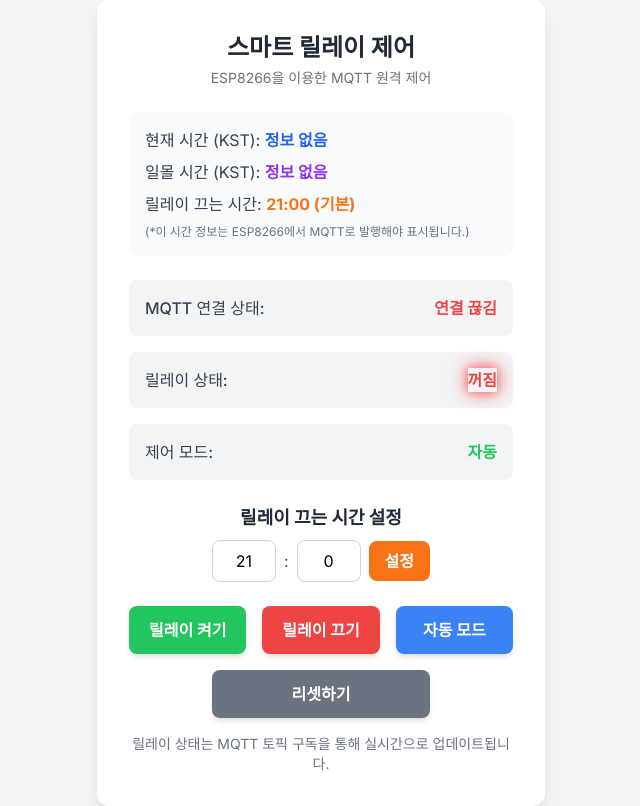
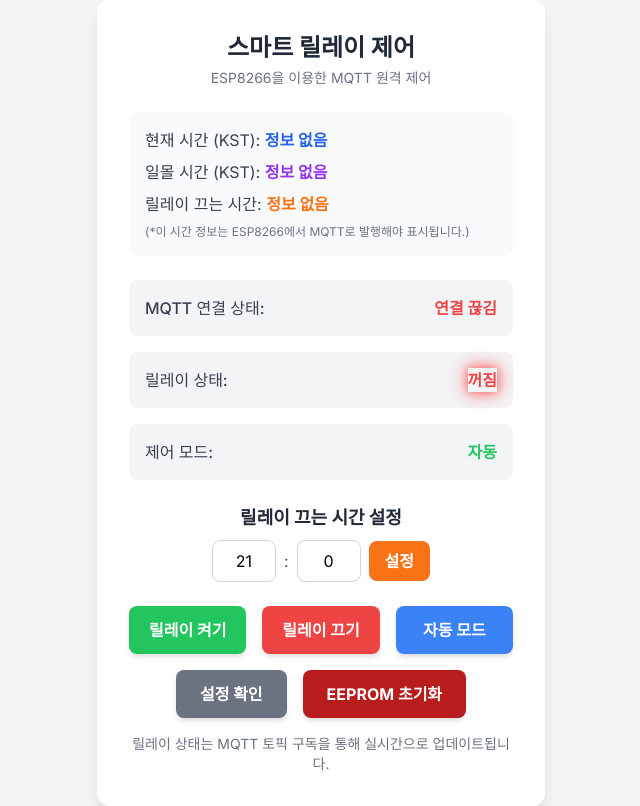
Before and after one commit to saemmul2/relay-control-page-, a plain HTML site: page index.html in a window 1280 px wide. Shown: the whole page, without its empty margins (319-959 px from the left). Drawn offline with nearby package versions, Linux system fonts and the light colour scheme.

Commit message:
Update index.html

```diff
--- a/index.html
+++ b/index.html
@@ -61,10 +61,10 @@
             <h3 class="text-lg font-bold text-gray-800 text-center mb-2">릴레이 끄는 시간 설정</h3>
             <div class="flex items-center justify-center space-x-2">
                 <input type="number" id="off-hour" min="0" max="23" value="21"
-                        class="w-16 p-2 border border-gray-300 rounded-lg text-center focus:outline-none focus:border-blue-500">
+                       class="w-16 p-2 border border-gray-300 rounded-lg text-center focus:outline-none focus:border-blue-500">
                 <span class="text-gray-600">:</span>
                 <input type="number" id="off-minute" min="0" max="59" value="0"
-                        class="w-16 p-2 border border-gray-300 rounded-lg text-center focus:outline-none focus:border-blue-500">
+                       class="w-16 p-2 border border-gray-300 rounded-lg text-center focus:outline-none focus:border-blue-500">
                 <button id="set-time-btn"
                         class="bg-orange-500 text-white font-bold py-2 px-4 rounded-lg hover:bg-orange-600 transition-colors duration-200">
                     설정
@@ -86,11 +86,14 @@
                 자동 모드
             </button>
         </div>
-
-        <div class="flex justify-center mb-4">
-            <button id="reset-btn"
-                    class="bg-gray-500 text-white font-bold py-3 px-20 rounded-lg hover:bg-gray-600 transition-colors duration-200 shadow-md focus:outline-none focus:ring-2 focus:ring-gray-400">
-                리셋하기
+        <div class="flex justify-center gap-4 mb-4">
+            <button id="check-btn"
+                    class="bg-gray-500 text-white font-bold py-3 px-6 rounded-lg hover:bg-gray-600 transition-colors duration-200 shadow-md focus:outline-none focus:ring-2 focus:ring-gray-400">
+                설정 확인
+            </button>
+            <button id="reset-eeprom-btn"
+                    class="bg-red-700 text-white font-bold py-3 px-6 rounded-lg hover:bg-red-800 transition-colors duration-200 shadow-md focus:outline-none focus:ring-2 focus:ring-red-600">
+                EEPROM 초기화
             </button>
         </div>
         <p class="text-sm text-gray-500 text-center">릴레이 상태는 MQTT 토픽 구독을 통해 실시간으로 업데이트됩니다.</p>
@@ -109,7 +112,8 @@
             const relayOnBtn = document.getElementById('relay-on-btn');
             const relayOffBtn = document.getElementById('relay-off-btn');
             const autoModeBtn = document.getElementById('auto-mode-btn');
-            const resetBtn = document.getElementById('reset-btn');
+            const resetEepromBtn = document.getElementById('reset-eeprom-btn');
+            const checkBtn = document.getElementById('check-btn');
             const setTimeBtn = document.getElementById('set-time-btn');
             const offHourInput = document.getElementById('off-hour');
             const offMinuteInput = document.getElementById('off-minute');
@@ -134,11 +138,12 @@
             relayOnBtn.addEventListener('click', () => publishMessage('ON'));
             relayOffBtn.addEventListener('click', () => publishMessage('OFF'));
             autoModeBtn.addEventListener('click', () => publishMessage('auto'));
-            resetBtn.addEventListener('click', () => publishMessage('RESET'));
+            resetEepromBtn.addEventListener('click', () => publishMessage('RESET_EEPROM'));
+            checkBtn.addEventListener('click', () => publishMessage('CHECK_SETTINGS'));
             setTimeBtn.addEventListener('click', () => {
                 const hour = offHourInput.value;
                 const minute = offMinuteInput.value;
-                const message = `SET_TIME:${hour}:${minute}`; // 새로운 형식의 메시지
+                const message = `SET_TIME:${hour}:${minute}`;
                 publishMessage(message);
                 autoOffTimeDisplay.textContent = `${hour}:${minute}`;
             });
@@ -191,9 +196,10 @@
             }
 
             // 시간 정보를 업데이트하는 함수
-            function updateTimeDisplay(currentTime, sunriseTime, sunsetTime) {
+            function updateTimeDisplay(currentTime, sunriseTime, sunsetTime, autoOffTime) {
                 currentTimeElement.textContent = currentTime || '정보 없음';
                 sunsetTimeElement.textContent = sunsetTime || '정보 없음';
+                autoOffTimeDisplay.textContent = autoOffTime || '정보 없음';
             }
 
             function connectMQTT() {
@@ -276,8 +282,13 @@
                         updateTimeDisplay(
                             timeData.current_time,
                             timeData.sunrise_time,
-                            timeData.sunset_time
+                            timeData.sunset_time,
+                            timeData.auto_off_time
                         );
+                        // EEPROM 초기화 버튼을 눌렀을 때만 페이지 새로고침
+                        if (message.payloadString.includes("RESET_EEPROM")) {
+                            window.location.reload(true);
+                        }
                     } catch (e) {
                         console.error("수신된 시간 메시지 파싱 오류:", e);
                     }
```
